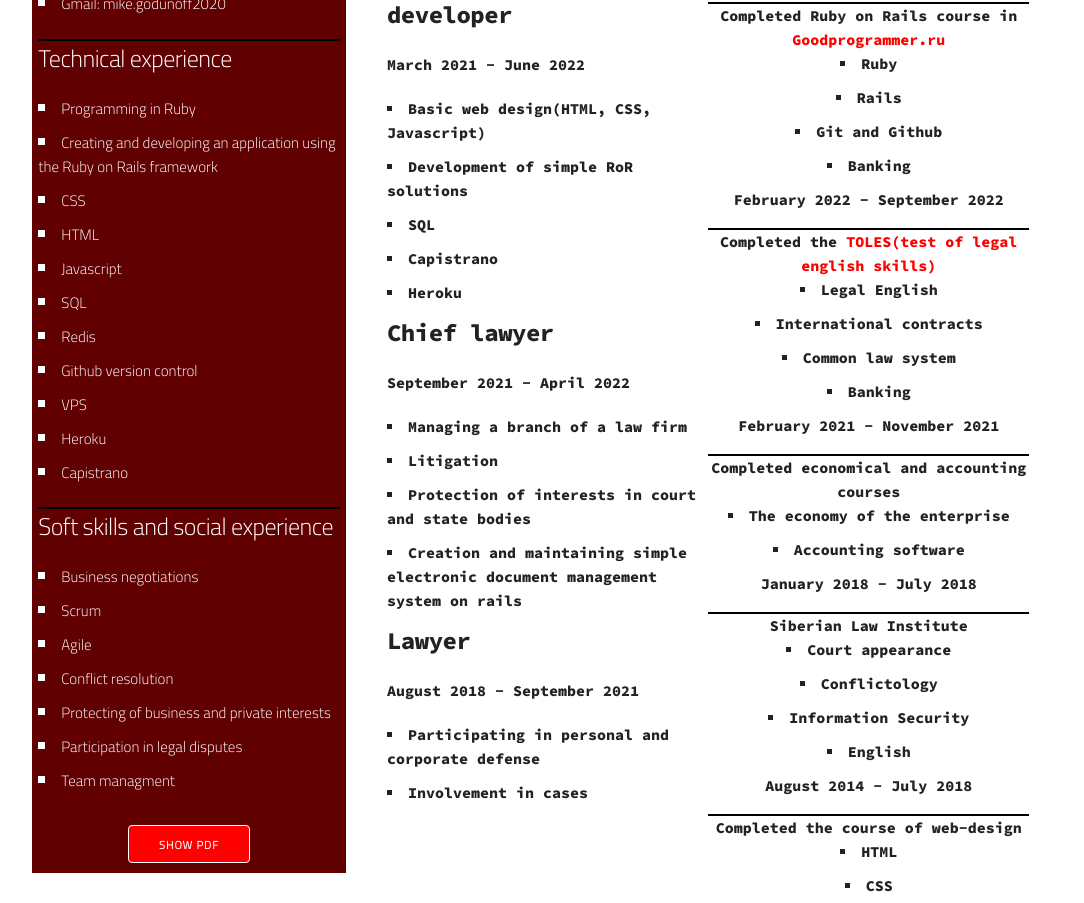
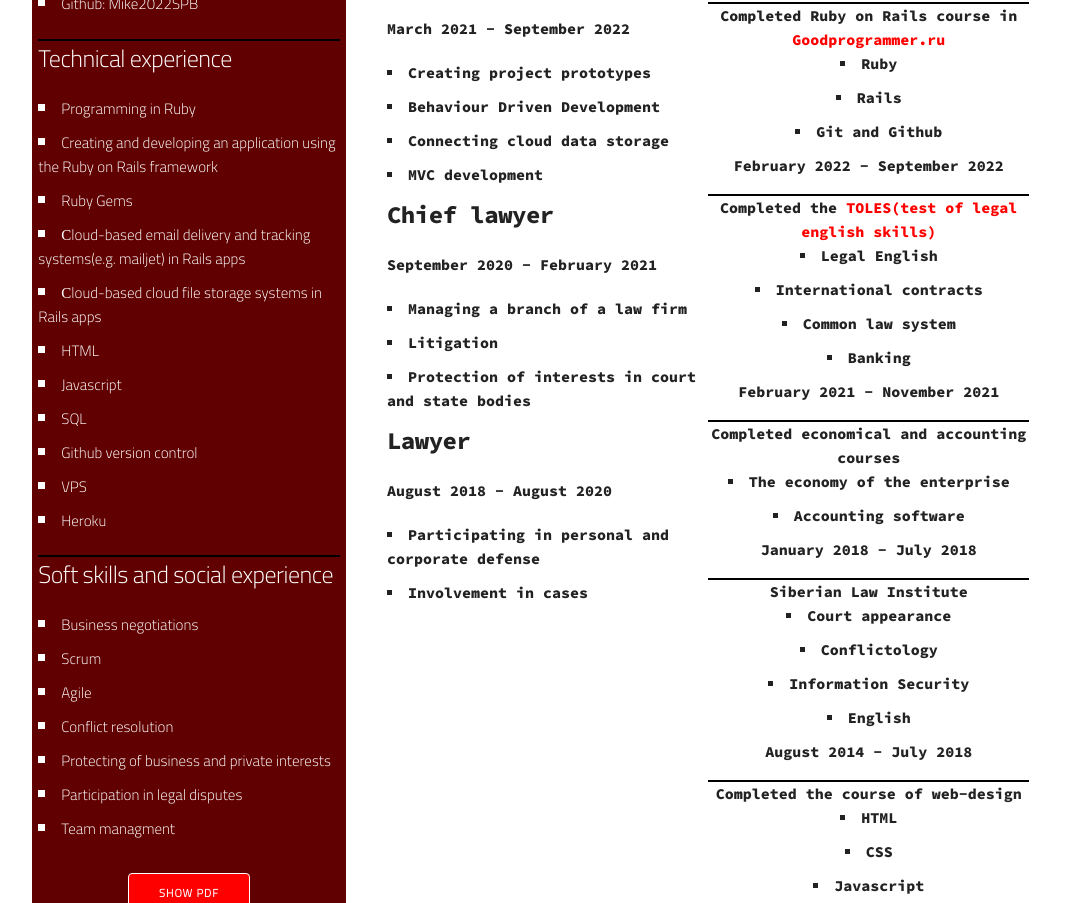
Before and after one commit to Mike2022SPB/curriculum_vitae, a plain HTML site: page index.html in a window 1280 px wide. Shown: the part 540-1443 px from the top of the page, without its empty margins (96-1180 px from the left). Drawn offline with Linux system fonts and the light colour scheme.

Commit message:
Removed errors

```diff
--- a/index.html
+++ b/index.html
@@ -42,9 +42,9 @@
           <div>
             <h5>Contacts:</h5>
             <ul>
+              <li>Gmail: <a href="mailto:mike.godunoff2020@gmail.com? subject=Vacancy matter">mike.godunoff2020</a></li>
               <li>Telegram: <a href="https://t.me/@luciusfelixsulla">@luciusfelixsulla</a></li>
               <li>Github: <a href="https://github.com/Mike2022SPB">Mike2022SPB</a></li>
-              <li>Gmail: <a href="mailto:mike.godunoff2020@gmail.com? subject=Vacancy matter">mike.godunoff2020</a></li>
             </ul>
           </div>
         </div>
@@ -56,15 +56,15 @@
             <ul>
               <li>Programming in Ruby</li>
               <li>Creating and developing an application using the Ruby on Rails framework</li>
-              <li>CSS</li>
+              <li>Ruby Gems</li>
+              <li>Сloud-based email delivery and tracking systems(e.g. mailjet) in Rails apps</li>
+              <li>Сloud-based cloud file storage systems in Rails apps</li>
               <li>HTML</li>
               <li>Javascript</li>
               <li>SQL</li>
-              <li>Redis</li>
               <li>Github version control</li>
               <li>VPS</li>
               <li>Heroku</li>
-              <li>Capistrano</li>
             </ul>
           </div>
         </div>
@@ -87,7 +87,7 @@
       <div class="padding-top text-center"> <a href="files/carriculum_vitae.pdf"><button>Show PDF</button></a></div>
     </div>
 
-    <div class="eight columns">
+    <div class="right-side eight columns">
       <div class="twelve columns">
           <h1 class="text-center"><img src="images/favicon.png" alt="logo">Michael Godunov</h1>
           <h2 class="text-center">Ruby on Rails developer</h2>
@@ -103,27 +103,25 @@
       <div class="six columns no-mg-left padding-top">
         <h4>Employment history</h4>
 
-        <h5>Fullstack freelance developer</h5>
-        <h6>March 2021 - June 2022</h6>
+        <h5>Backend developer</h5>
+        <h6>March 2021 - September 2022</h6>
           <ul>
-            <li>Basic web design(HTML, CSS, Javascript)</li>
-            <li>Development of simple RoR solutions</li>
-            <li>SQL</li>
-            <li>Capistrano</li>
-            <li>Heroku</li>
+            <li>Creating project prototypes</li>
+            <li>Behaviour Driven Development</li>
+            <li>Connecting cloud data storage</li>
+            <li>MVC development</li>
           </ul>
 
         <h5>Chief lawyer</h5>
-        <h6>September 2021 - April 2022</h6>
+        <h6>September 2020 - February 2021</h6>
           <ul>
             <li>Managing a branch of a law firm</li>
             <li>Litigation</li>
             <li>Protection of interests in court and state bodies</li>
-            <li>Creation and maintaining simple electronic document management system on rails</li>
           </ul>
 
         <h5>Lawyer</h5>
-        <h6> August 2018 - September 2021</h6>
+        <h6> August 2018 - August 2020</h6>
           <ul>
               <li>Participating in personal and corporate defense</li>
               <li>Involvement in cases</li>
@@ -137,7 +135,6 @@
             <li>Ruby</li>
             <li>Rails</li>
             <li>Git and Github</li>
-            <li>Banking</li>
           </ul>
         <p>February 2022 - September 2022</p></div>
 
```
